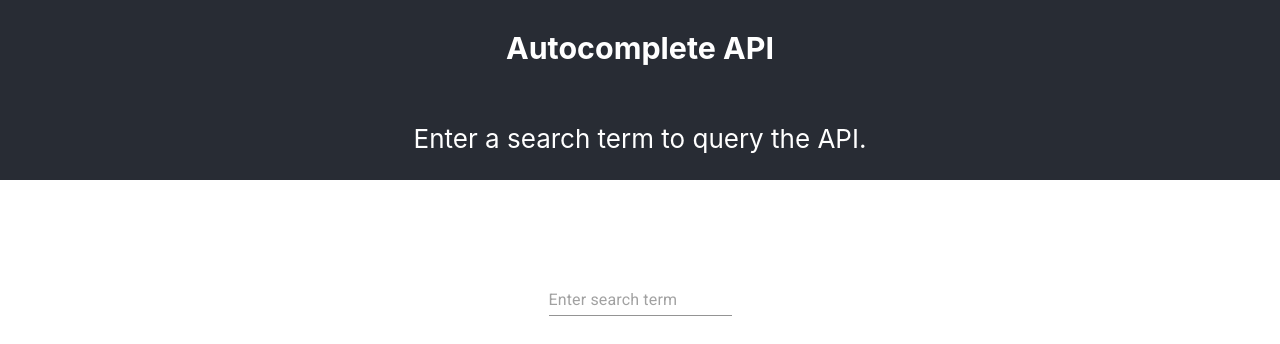
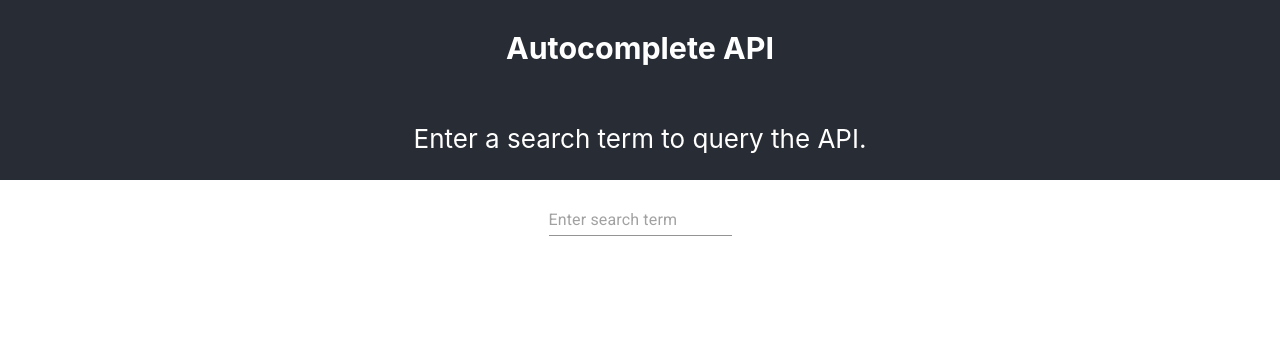
Before and after one commit to tahiru94/autocomplete-api-frontend, a React (Create React App) app: page / in a window 1280 px wide. Shown: the top 344 px of the page. Built offline with nearby package versions, Linux system fonts and the light colour scheme.

Commit message:
Add the Result component for displaying results (WIP)
* Update the Autocomplete container to display Results

```diff
--- /dev/null
+++ b/src/components/List/Results.tsx
@@ -0,0 +1,44 @@
+import React, { Component } from 'react';
+import { List, ListItem } from '@material-ui/core';
+import styled from 'styled-components';
+import Person from '../../models/person';
+
+interface Props {
+    people: Person[];
+}
+
+class Results extends Component<Props, {}> {
+
+    generateListItems() {
+        return this.props.people.map((person: Person) => {
+            return (
+                <ListItem key={person.id}>
+                    {person.name}
+                </ListItem>
+            );
+        });
+    }
+
+    render() {
+        console.log('people', this.props.people);
+        return (
+            <Wrapper>
+                <List>
+                    {this.generateListItems()}
+                </List>
+            </Wrapper>
+        );
+    }
+}
+
+const Wrapper = styled(`div`)`
+    width: 100vw;
+    height: 250px;
+    margin: 12px;
+    display: flex;
+    justify-content: center;
+    align-items: center;
+    overflow: scroll;
+`;
+
+export default Results;
--- /dev/null
+++ b/src/components/List/index.ts
@@ -0,0 +1 @@
+export * from './Results';
--- a/src/components/Search/Search.tsx
+++ b/src/components/Search/Search.tsx
@@ -29,7 +29,7 @@ class Search extends Component<Props> {
 
 const Wrapper = styled(`div`)`
     width: 100vw;
-    height: 240px;
+    height: 80px;
     display: flex;
     flex-direction: row;
     align-items: center;
--- a/src/containers/Autocomplete/Autocomplete.tsx
+++ b/src/containers/Autocomplete/Autocomplete.tsx
@@ -1,39 +1,55 @@
 import React, { Component } from 'react';
 import axios from 'axios';
+import styled from 'styled-components';
 
-// Component imports
 import { Search } from '../../components';
+import Results from '../../components/List/Results';
+import Person from '../../models/person';
 
 interface State {
     searchTerm: string;
+    people: Person[];
 }
 
 class Autocomplete extends Component<{}, State> {
     state: State = {
         searchTerm: '',
+        people: []
     }
 
     onSearchTermUpdate = (searchTerm: string) => {
-        this.setState({
-            searchTerm
+        let apiResult: Person[] = [];
+
+        axios.get(`http://127.0.0.1:8080/?search=${searchTerm}`).then((result) => {
+            // console.log(result);
+            apiResult = result.data;
+            console.log('apiResult', apiResult);
+
+            this.setState({
+                searchTerm,
+                people: apiResult.length ? apiResult : []
+            });
+        }).catch((error) => {
+            console.log(error);
         });
-
-        console.log(this.state);
-    }
-
-    async onSearch() {
-        const { searchTerm } = this.state;
-
-        let result = await axios.get(`http://127.0.0.1/?search=${searchTerm}`);
-
-        console.log(result);
     }
 
     render() {
         return (
-            <Search onSearchTermUpdate={this.onSearchTermUpdate} />
+            <Wrapper>
+                <Search onSearchTermUpdate={this.onSearchTermUpdate} />
+                <Results people={this.state.people} />
+            </Wrapper>
         );
     }
 }
 
+const Wrapper = styled(`div`)`
+    width: 100vw;
+    display: flex;
+    flex-direction: column;
+    justify-content: center;
+    align-items: center;
+`;
+
 export default Autocomplete;
```
